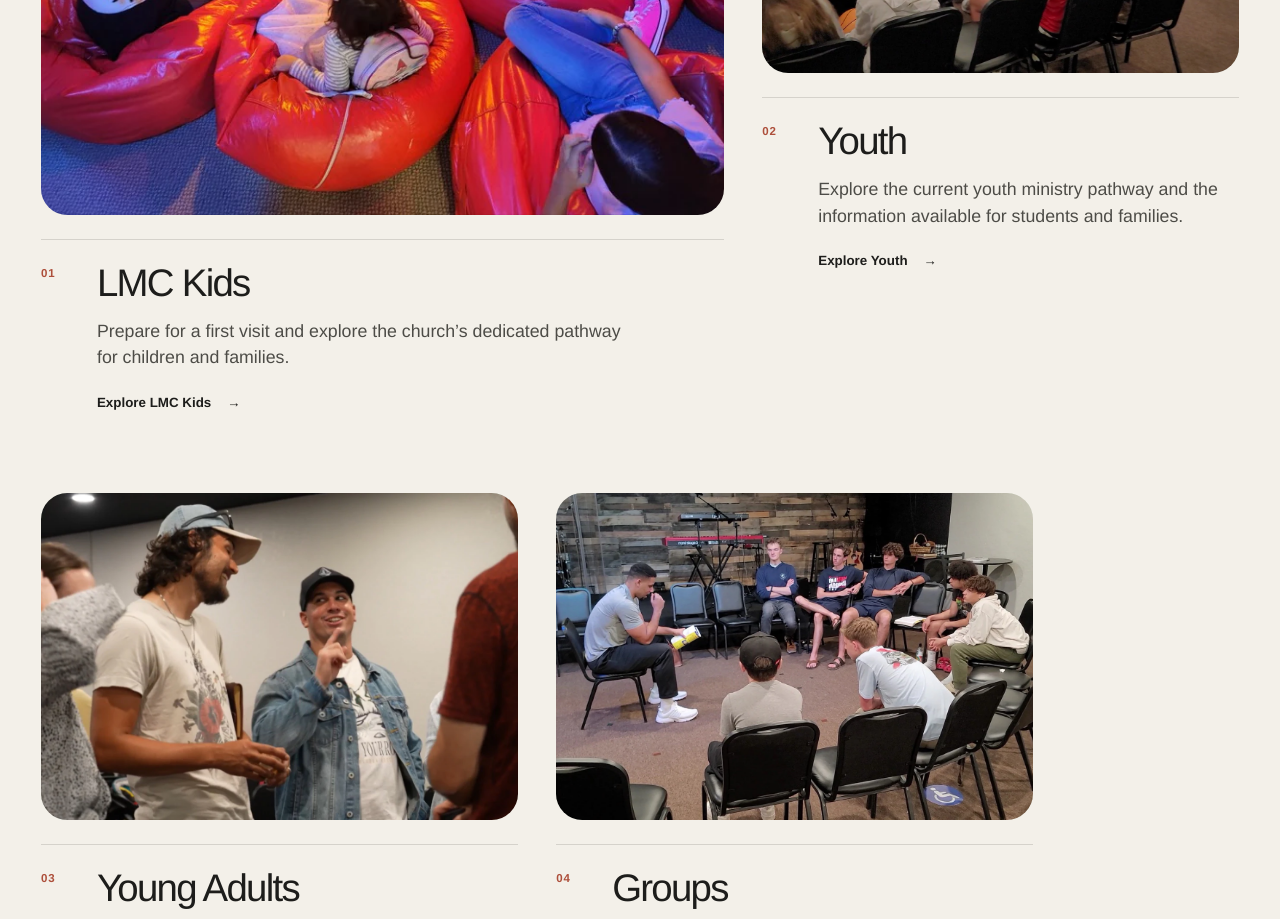
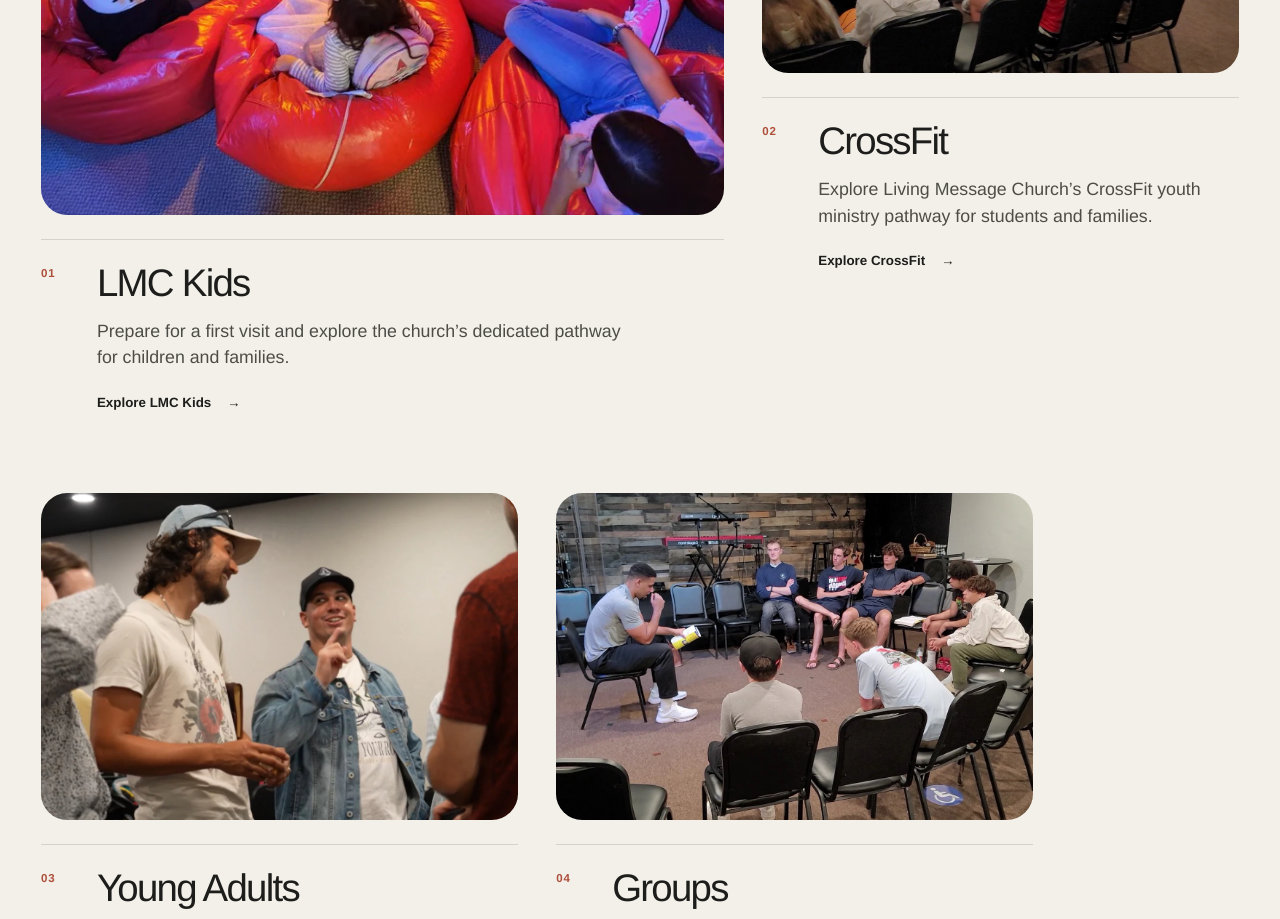
Before and after one commit to living-message-church/living-message-church, a Next.js app: page /connect in a window 1280 px wide. Shown: the part 1940-2859 px from the top of the page. Built offline with nearby package versions, Linux system fonts and the light colour scheme.

Commit message:
Clarify CrossFit youth ministry identity

```diff
--- a/src/content/connect.ts
+++ b/src/content/connect.ts
@@ -46,7 +46,7 @@ export const connectPageContent: ConnectPageContent = {
     path: "/connect",
     title: "Connect | Living Message Church",
     description:
-      "Explore ways to connect with Living Message Church through kids, youth, young adults, groups, and Next Steps.",
+      "Explore ways to connect with Living Message Church through LM Kids, CrossFit youth ministry, Young Adults, groups, and Next Steps.",
     // Ministry schedules, leaders, and audience details remain under verification.
     noIndex: true,
   },
@@ -97,14 +97,14 @@ export const connectPageContent: ConnectPageContent = {
     {
       id: "youth",
       number: "02",
-      title: "Youth",
+      title: "CrossFit",
       summary:
-        "Explore the current youth ministry pathway and the information available for students and families.",
+        "Explore Living Message Church’s CrossFit youth ministry pathway for students and families.",
       href: "/connect/youth",
-      linkLabel: "Explore Youth",
+      linkLabel: "Explore CrossFit",
       image: {
         src: "/images/connect/living-message-youth-gathering.webp",
-        alt: "Students gathered for youth ministry at Living Message Church.",
+        alt: "Students gathered for the CrossFit youth ministry at Living Message Church.",
         status: "approved-temporary",
         credit: `${oldSite}/wp-content/uploads/2024/12/VideoCapture_20230404-063930.jpg`,
       },
--- a/src/content/priority-routes.ts
+++ b/src/content/priority-routes.ts
@@ -47,7 +47,7 @@ export const priorityRouteContent = {
     "Each pathway below has a dedicated route, but schedules, leaders, age ranges, and registration details remain unpublished until approved.",
     [
       { number: "01", title: "Kids", body: "A future practical guide to ages, check-in, safety, and first-visit preparation.", href: "/lmkids", linkLabel: "Open Kids" },
-      { number: "02", title: "Youth", body: "A future guide to the verified youth ministry, audience, gatherings, and leadership.", href: "/connect/youth", linkLabel: "Open Youth" },
+      { number: "02", title: "CrossFit", body: "A future guide to the verified CrossFit youth ministry, audience, gatherings, and leadership.", href: "/connect/youth", linkLabel: "Open CrossFit" },
       { number: "03", title: "Young Adults", body: "A future guide to approved young-adult connection opportunities.", href: "/connect/young-adults", linkLabel: "Open Young Adults" },
       { number: "04", title: "Groups", body: "A future directory of current, approved groups and connection rhythms.", href: "/connect/groups", linkLabel: "Open Groups" },
       { number: "05", title: "Next Steps Class", body: "A future guide to the confirmed connection, service, and growth pathway.", href: "/connect/next-steps", linkLabel: "Open Next Steps Class" },
@@ -69,10 +69,10 @@ export const priorityRouteContent = {
   ),
   youth: pending(
     "/connect/youth",
-    "Youth",
-    "Connect",
-    "A dedicated place for verified youth information.",
-    "The audit found historical youth references but no complete current ministry record.",
+    "CrossFit Youth Ministry",
+    "CrossFit",
+    "A dedicated place for the CrossFit youth ministry.",
+    "CrossFit is Living Message Church’s youth ministry. Its current audience, schedule, and leadership details remain under verification.",
     [
       { number: "01", title: "Audience", body: "Approved ages or grades are required before this route can publish." },
       { number: "02", title: "Gatherings", body: "Current cadence, location, transportation, and registration remain unconfirmed." },
--- a/src/pages/connect/youth.tsx
+++ b/src/pages/connect/youth.tsx
@@ -1,3 +1,6 @@
 import { priorityRouteContent } from "@/content";
 import { PriorityPage } from "@/components/pages/priority-page";
-export default function YouthPage() { return <PriorityPage content={priorityRouteContent.youth} />; }
+
+export default function CrossFitYouthPage() {
+  return <PriorityPage content={priorityRouteContent.youth} />;
+}
```
Also changed, not shown: 2 other files (tests, documents, lock files or other folders).
